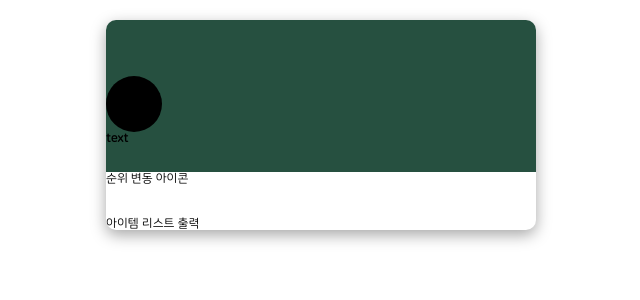
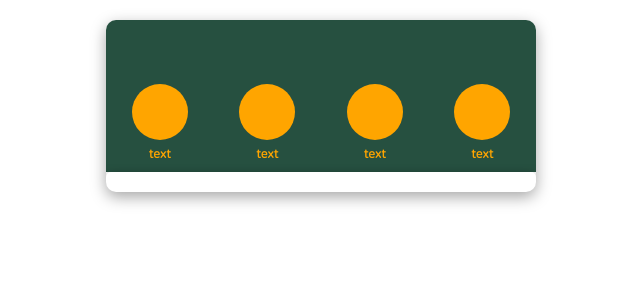
Before and after one commit to FARM-COME-US/FARM-COME-US, a React (Create React App) app in the folder front/farm-come-us/: page /products in a window 1280 px wide. Shown: the top 300 px of the page, without its empty margins (319-959 px from the left). Built offline with nearby package versions, Linux system fonts and the light colour scheme.

Commit message:
modify: products

```diff
--- a/front/farm-come-us/src/components/common/style/ImageButton.module.scss
+++ b/front/farm-come-us/src/components/common/style/ImageButton.module.scss
@@ -1,15 +1,25 @@
 .container {
   width: 25%;
   height: 96px;
+  position: relative;
 
   .icon {
     width: 56px;
     height: 56px;
-    background: black;
+    background: orange;
     border-radius: 50%;
+    position: absolute;
+    top: 8px;
+    left: 50%;
+    transform: translateX(-50%);
     }
 
   .text {
+    color: orange;
     font-weight: bold;
+    position: absolute;
+    left: 50%;
+    top: 72px;
+    transform: translateX(-50%);
   }
 }
--- a/front/farm-come-us/src/components/product/Category.js
+++ b/front/farm-come-us/src/components/product/Category.js
@@ -3,11 +3,12 @@ import ImageButton from "../common/ImageButton";
 import classes from "./style/Category.module.scss"
 
 
-// 사용할 common conmponents: imageButton
-
 const Category = () => {
   return(
     <div className={classes.container}>
+      <ImageButton />
+      <ImageButton />
+      <ImageButton />
       <ImageButton />
     </div>
   );
--- a/front/farm-come-us/src/components/product/ProductItem.js
+++ b/front/farm-come-us/src/components/product/ProductItem.js
@@ -1 +1,10 @@
-// 사용할 common conmponents: imageButton
+import React from "react";
+import Card from "../common/Card";
+
+const ProductItem = () => {
+  return(
+    <Card />
+  )
+}
+
+export default ProductItem
--- a/front/farm-come-us/src/components/product/ProductList.js
+++ b/front/farm-come-us/src/components/product/ProductList.js
@@ -1,8 +1,9 @@
 import React from "react";
+import ProductItem from "./ProductItem";
 
 const ProductList = () => {
   return(
-    <div>아이템 리스트 출력</div>
+    <ProductItem />
   );
 };
 
--- a/front/farm-come-us/src/components/product/RankSwitch.js
+++ /dev/null
@@ -1,12 +0,0 @@
-import React from "react";
-import classes from "./style/RankSwitch.module.scss"
-
-const RankSwitch = () => {
-  return(
-    <div className={classes.container}>
-      순위 변동 아이콘
-    </div>
-  )
-}
-
-export default RankSwitch
--- a/front/farm-come-us/src/components/product/style/Category.module.scss
+++ b/front/farm-come-us/src/components/product/style/Category.module.scss
@@ -2,4 +2,6 @@
   width: 100%;
   height: 96px;
   background: #265040;
+  display: flex;
+  flex-direction: row;
 }
--- a/front/farm-come-us/src/components/product/style/RankSwitch.module.scss
+++ /dev/null
@@ -1,4 +0,0 @@
-.container {
-  width: 100%;
-  height: 45px;
-}
--- a/front/farm-come-us/src/pages/product/Products.js
+++ b/front/farm-come-us/src/pages/product/Products.js
@@ -1,13 +1,11 @@
 import React from "react";
 import Category from "../../components/product/Category.js";
-import RankSwitch from "../../components/product/RankSwitch.js";
 import ProductList from "../../components/product/ProductList.js";
 
 const Products = () => {
   return(
     <div>
       <Category />
-      <RankSwitch />
       <ProductList />
     </div>
   );
```
